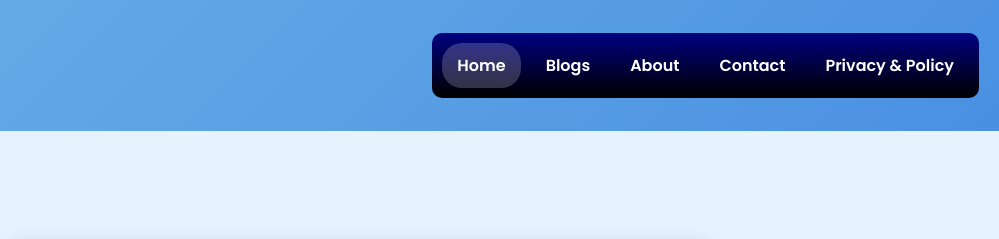
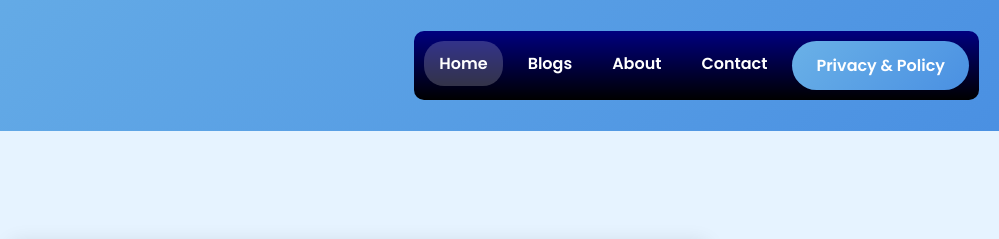
Before and after one commit to manjumukhiya/manjudevimukhiya.github.io, a plain HTML site: page index.html in a window 1280 px wide. Shown: the top 239 px of the page, 281-1280 px from the left. Drawn offline with nearby package versions, Linux system fonts and the light colour scheme.

Commit message:
Update index.html

```diff
--- a/index.html
+++ b/index.html
@@ -569,7 +569,7 @@
                 <li><a href="#blogs">Blogs</a></li>
                 <li><a href="#about">About</a></li>
                 <li><a href="#contact">Contact</a></li>
-                <li><a href="privacy-policy.html">Privacy & Policy</a></li>
+                <li><a href="privacy-policy.html" class="btn">Privacy & Policy</a></li>
             </ul>
         </nav>
         <div class="menu-icon" id="menuToggle">
```
